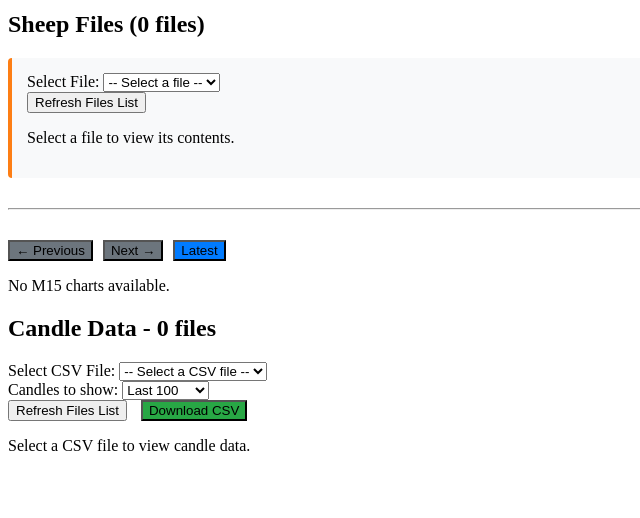
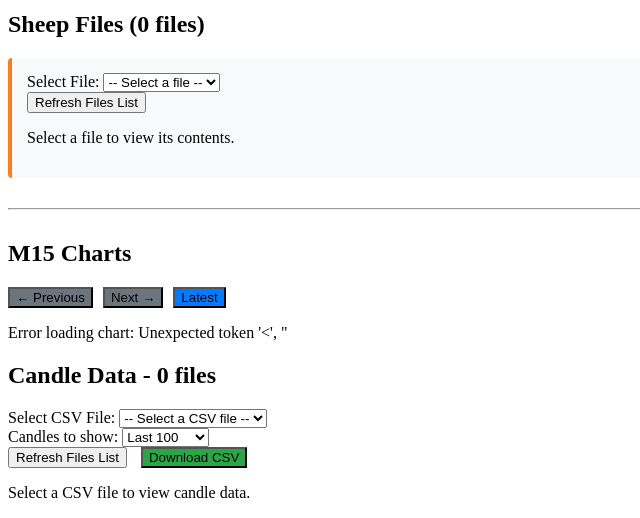
Before and after one commit to upiorek/wd3, a PHP site: page /index-main.php in a window 1280 px wide. Shown: the part 1543-2061 px from the top of the page, without its empty margins (0-640 px from the left). Before the commit the page ends 1994 px from the top, so only its background shows below. Run offline with PHP 8.4, Linux system fonts and the light colour scheme.

Commit message:
pio: chart counter fix

```diff
--- a/index-main.php
+++ b/index-main.php
@@ -2025,6 +2025,7 @@ if (isset($_GET['ajax']) || isset($_POST['ajax'])) {
 
         <hr style="margin: 30px 0;">
 
+        <h2>M15 Charts <span id="chart-counter" style="font-size: 0.8em; color: #666;"></span></h2>
         <div class="content-section chart-section">
             <div style="margin-bottom: 15px; display: flex; gap: 10px; align-items: center;">
                 <button onclick="loadPrevChart()" id="prev-chart-btn" class="refresh-logs-btn" style="background-color: #6c757d;">← Previous</button>
@@ -2866,6 +2867,9 @@ if (isset($_GET['ajax']) || isset($_POST['ajax'])) {
             setInterval(() => {
                 refresh.sheepStatus();
             }, 1000);
+
+            // Load latest chart on page load
+            loadLatestChart();
         });
     </script>
 </body>
```
